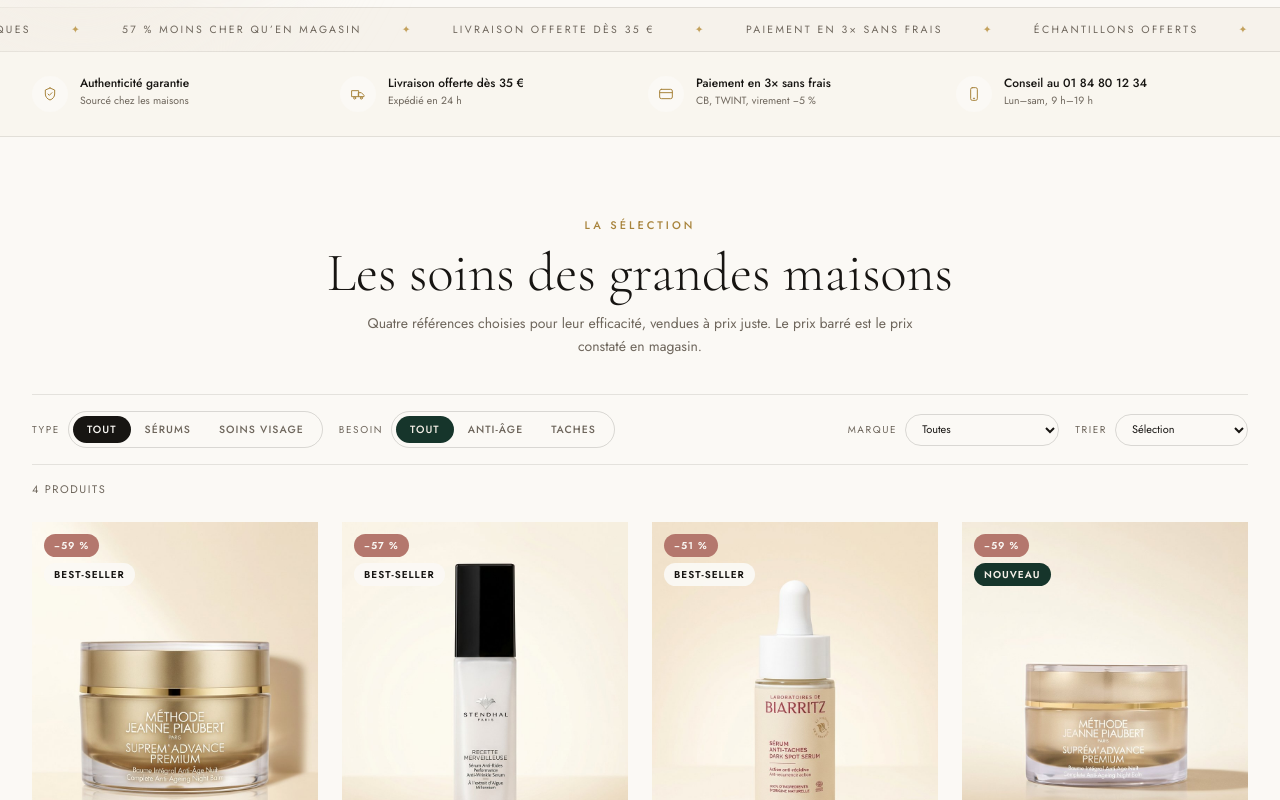
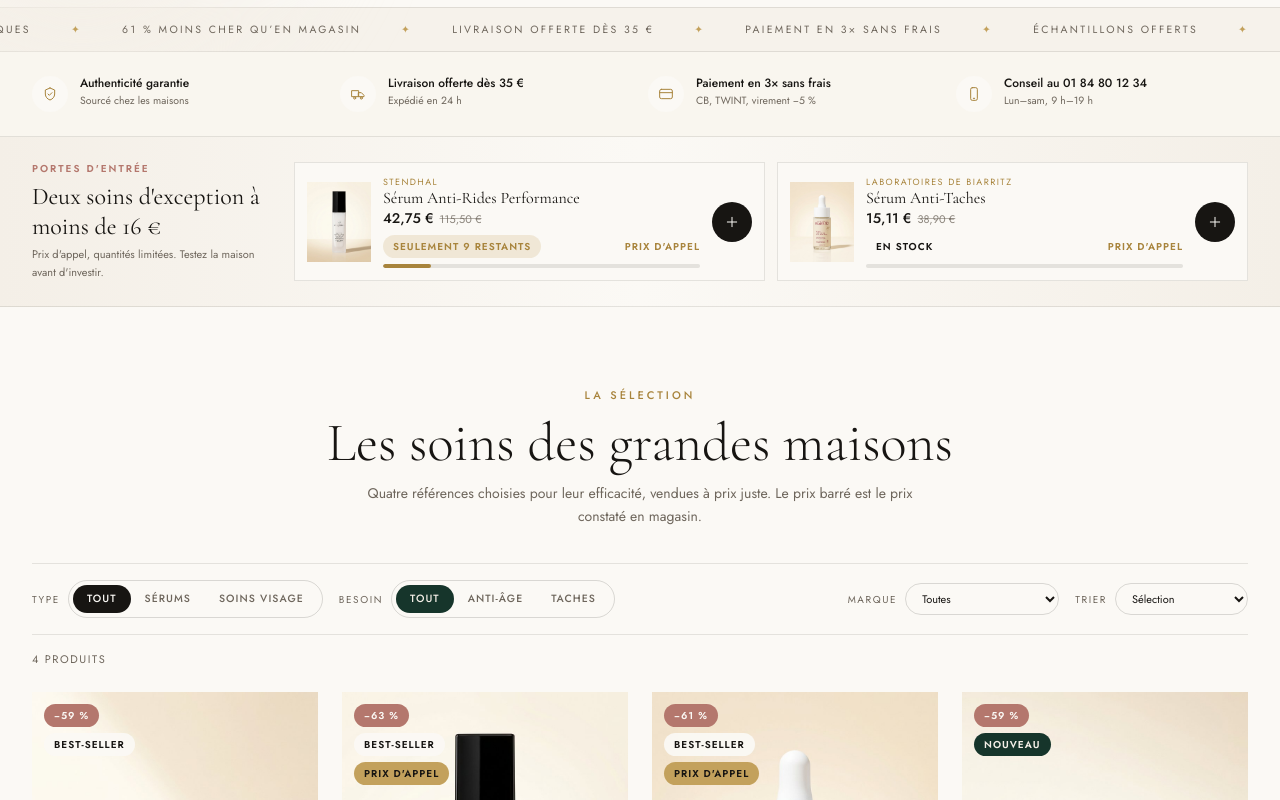
Before and after one commit to ASALA77722/beauty, a React (Vite) app: page / in a window 1280 px wide. Shown: the part 1020-1820 px from the top of the page. Built offline with nearby package versions, Linux system fonts and the light colour scheme.

Commit message:
Ajoute stocks limités, produits d'appel et réservation de panier
Co-authored-by: arena-agent <297053741+arena-agent@users.noreply.github.com>

```diff
--- a/src/App.jsx
+++ b/src/App.jsx
@@ -6,6 +6,7 @@ import CheckoutModal from './components/CheckoutModal'
 import Faq from './components/Faq'
 import Footer from './components/Footer'
 import Hero from './components/Hero'
+import LeadBanner from './components/LeadBanner'
 import Icon from './components/Icon'
 import Navbar from './components/Navbar'
 import Newsletter from './components/Newsletter'
@@ -81,6 +82,7 @@ export default function App() {
       <main>
         <Hero />
         <TrustBar />
+        <LeadBanner />
         <Shop onOpenProduct={setActiveProduct} />
         <Offers />
         <Brands />
--- a/src/components/CartDrawer.jsx
+++ b/src/components/CartDrawer.jsx
@@ -3,6 +3,7 @@ import { useAuth } from '../hooks/useAuth'
 import { useCart } from '../hooks/useCart'
 import { FREE_SHIPPING_THRESHOLD, euro } from '../lib/format'
 import Icon from './Icon'
+import ReserveTimer from './ReserveTimer'
 
 export default function CartDrawer({ onCheckout }) {
   const {
@@ -29,6 +30,7 @@ export default function CartDrawer({ onCheckout }) {
     appliedCode,
     applyPromo,
     removePromo,
+    reservedUntil,
   } = useCart()
   const { user, openAuth } = useAuth()
 
@@ -101,6 +103,9 @@ export default function CartDrawer({ onCheckout }) {
                   Ajoutez un 2ᵉ produit → −10 %, un 3ᵉ → −15 % sur le total.
                 </p>
               )}
+              <div className="mt-2.5">
+                <ReserveTimer until={reservedUntil} />
+              </div>
             </div>
 
             <ul className="flex-1 overflow-y-auto px-6">
--- a/src/components/CheckoutModal.jsx
+++ b/src/components/CheckoutModal.jsx
@@ -4,6 +4,7 @@ import { useAuth } from '../hooks/useAuth'
 import { useCart } from '../hooks/useCart'
 import { ORDERS_KEY, euro, readJson, writeJson } from '../lib/format'
 import Icon from './Icon'
+import ReserveTimer from './ReserveTimer'
 
 const inputClass = 'field mt-1.5'
 
@@ -27,6 +28,7 @@ export default function CheckoutModal({ open, onClose }) {
     clear,
     appliedCode,
     removePromo,
+    reservedUntil,
   } = useCart()
 
   const [form, setForm] = useState({
@@ -285,6 +287,9 @@ export default function CheckoutModal({ open, onClose }) {
               <h3 className="text-[11px] font-medium uppercase tracking-[0.16em] text-inkSoft">
                 Récapitulatif
               </h3>
+              <div className="mt-3">
+                <ReserveTimer until={reservedUntil} />
+              </div>
               <ul className="mt-3 space-y-3">
                 {items.map(({ product, qty }) => (
                   <li key={product.id} className="flex items-center gap-2.5">
--- /dev/null
+++ b/src/components/LeadBanner.jsx
@@ -0,0 +1,65 @@
+import { LEAD_PRODUCTS, brandOf, finalPrice } from '../data/shop'
+import { useCart } from '../hooks/useCart'
+import { euro } from '../lib/format'
+import Icon from './Icon'
+import StockMeter from './StockMeter'
+
+export default function LeadBanner() {
+  const { addItem } = useCart()
+  const leads = LEAD_PRODUCTS()
+
+  return (
+    <section className="border-b border-ink/10 bg-gradient-to-r from-cream via-ivory to-cream py-6">
+      <div className="container-x">
+        <div className="flex flex-col gap-5 lg:flex-row lg:items-center lg:gap-8">
+          <div className="shrink-0 lg:max-w-[230px]">
+            <p className="text-[10px] font-semibold uppercase tracking-[0.2em] text-rose">
+              Portes d'entrée
+            </p>
+            <h2 className="mt-1.5 font-serif text-2xl leading-tight text-ink">
+              Deux soins d'exception à moins de 16 €
+            </h2>
+            <p className="mt-1 text-[11px] leading-relaxed text-inkSoft">
+              Prix d'appel, quantités limitées. Testez la maison avant d'investir.
+            </p>
+          </div>
+
+          <div className="grid flex-1 gap-3 sm:grid-cols-2">
+            {leads.map((product) => (
+              <article
+                key={product.id}
+                className="flex items-center gap-3 border border-ink/10 bg-ivory p-3"
+              >
+                <img
+                  src={product.image}
+                  alt={product.name}
+                  loading="lazy"
+                  className="h-20 w-16 shrink-0 object-cover"
+                />
+                <div className="min-w-0 flex-1">
+                  <p className="text-[9px] uppercase tracking-[0.16em] text-goldDeep">
+                    {brandOf(product).name}
+                  </p>
+                  <p className="truncate font-serif text-[16px] leading-tight">{product.name}</p>
+                  <div className="flex items-baseline gap-1.5">
+                    <span className="text-[14px] font-medium text-ink">{euro(finalPrice(product))}</span>
+                    <span className="market-price">{euro(product.marketPrice)}</span>
+                  </div>
+                  <StockMeter product={product} compact />
+                </div>
+                <button
+                  type="button"
+                  onClick={() => addItem(product, 1)}
+                  className="flex h-10 w-10 shrink-0 items-center justify-center rounded-full bg-ink text-ivory transition-colors hover:bg-goldDeep"
+                  aria-label={`Ajouter ${product.name} au panier`}
+                >
+                  <Icon name="plus" className="h-4 w-4" />
+                </button>
+              </article>
+            ))}
+          </div>
+        </div>
+      </div>
+    </section>
+  )
+}
--- a/src/components/ProductCard.jsx
+++ b/src/components/ProductCard.jsx
@@ -3,6 +3,7 @@ import { useCart } from '../hooks/useCart'
 import { discountPercent, euro } from '../lib/format'
 import Icon from './Icon'
 import Stars from './Stars'
+import StockMeter from './StockMeter'
 
 export default function ProductCard({ product, onOpen }) {
   const { addItem } = useCart()
@@ -10,7 +11,6 @@ export default function ProductCard({ product, onOpen }) {
   const price = finalPrice(product)
   const off = discountPercent(product.marketPrice, price)
   const launchSaving = Math.round((product.price - price) * 100) / 100
-  const lowStock = product.stock <= 8
 
   return (
     <article className="group flex flex-col">
@@ -38,6 +38,7 @@ export default function ProductCard({ product, onOpen }) {
           {off > 0 && <span className="badge bg-rose text-ivory">−{off} %</span>}
           {product.bestseller && <span className="badge bg-ivory/95 text-ink">Best-seller</span>}
           {product.isNew && <span className="badge bg-forest text-cream">Nouveau</span>}
+          {product.lead && <span className="badge bg-gold text-ink">Prix d'appel</span>}
         </div>
 
         <div className="absolute inset-x-3 bottom-3 translate-y-3 opacity-0 transition-all duration-500 group-hover:translate-y-0 group-hover:opacity-100 max-md:translate-y-0 max-md:opacity-100">
@@ -82,9 +83,10 @@ export default function ProductCard({ product, onOpen }) {
           </p>
         )}
 
-        <p className="mt-1.5 flex items-center gap-1.5 text-[10.5px] text-inkSoft">
+        <StockMeter product={product} compact />
+        <p className="mt-2 flex items-center gap-1.5 text-[10.5px] text-inkSoft">
           <Icon name="truck" className="h-3.5 w-3.5 text-gold" />
-          {lowStock ? `Plus que ${product.stock} en stock` : 'Expédié en 24 h'}
+          Expédié en 24 h · Retours 30 j
         </p>
       </div>
     </article>
--- a/src/components/ProductModal.jsx
+++ b/src/components/ProductModal.jsx
@@ -5,6 +5,7 @@ import { useCart } from '../hooks/useCart'
 import { discountPercent, euro } from '../lib/format'
 import Icon from './Icon'
 import Stars from './Stars'
+import StockMeter from './StockMeter'
 
 export default function ProductModal({ product, onClose }) {
   const { addItem } = useCart()
@@ -96,6 +97,13 @@ export default function ProductModal({ product, onClose }) {
                 </li>
               ))}
             </ul>
+
+            <div className="mt-4 rounded-xl bg-cream/70 px-3.5 py-2.5">
+              <StockMeter product={product} compact />
+              <p className="mt-1.5 text-[10.5px] text-inkSoft">
+                Stock réel, mis à jour en continu. Expédition sous 24 h ouvrées.
+              </p>
+            </div>
 
             <div className="mt-4 divide-y divide-ink/10 border-y border-ink/10">
               <div>
--- /dev/null
+++ b/src/components/ReserveTimer.jsx
@@ -0,0 +1,41 @@
+import { useEffect, useState } from 'react'
+import Icon from './Icon'
+
+/** Compte à rebours de réservation (prix + stocks) affiché dans le panier. */
+export default function ReserveTimer({ until, tone = 'light' }) {
+  const [left, setLeft] = useState(() => Math.max(0, until - Date.now()))
+
+  useEffect(() => {
+    const timer = setInterval(() => setLeft(Math.max(0, until - Date.now())), 1000)
+    return () => clearInterval(timer)
+  }, [until])
+
+  const minutes = Math.floor(left / 60000)
+  const seconds = Math.floor((left % 60000) / 1000)
+  const expired = left <= 0
+  const urgent = left <= 120000
+
+  const base =
+    tone === 'dark'
+      ? 'bg-cream/10 text-cream'
+      : urgent
+        ? 'bg-rose/10 text-rose'
+        : 'bg-sage/10 text-sage'
+
+  return (
+    <div className={`flex items-center gap-2 rounded-lg px-3 py-2 text-[11px] ${base}`}>
+      <Icon name="lock" className="h-3.5 w-3.5 shrink-0" />
+      {expired ? (
+        <span>Réservation expirée — les prix peuvent avoir changé.</span>
+      ) : (
+        <span>
+          Prix et stocks réservés pendant{' '}
+          <strong className="font-semibold tabular-nums">
+            {String(minutes).padStart(2, '0')}:{String(seconds).padStart(2, '0')}
+          </strong>
+          {urgent ? ' — plus que quelques minutes !' : ''}
+        </span>
+      )}
+    </div>
+  )
+}
--- /dev/null
+++ b/src/components/StockMeter.jsx
@@ -0,0 +1,45 @@
+import { stockLevel } from '../data/shop'
+
+const TONES = {
+  critique: 'bg-rose text-ivory',
+  faible: 'bg-gold/20 text-goldDeep',
+  ok: 'bg-sage/15 text-sage',
+}
+
+const BARS = {
+  critique: 'bg-rose',
+  faible: 'bg-goldDeep',
+  ok: 'bg-sage',
+}
+
+/** Jauge de stock : crée l'urgence sans exagérer. */
+export default function StockMeter({ product, compact = false }) {
+  const level = stockLevel(product)
+  const ratio = Math.max(0.06, Math.min(1, product.stock / (product.stockInitial || 40)))
+
+  return (
+    <div className={compact ? 'mt-1.5' : 'mt-3'}>
+      <div className="flex items-center justify-between gap-2">
+        <span className={`badge ${TONES[level.tone]}`}>{level.label}</span>
+        {product.lead && (
+          <span className="text-[10px] font-semibold uppercase tracking-[0.1em] text-goldDeep">
+            Prix d'appel
+          </span>
+        )}
+      </div>
+      <div
+        className="mt-1.5 h-1 w-full overflow-hidden rounded-full bg-ink/10"
+        role="progressbar"
+        aria-valuemin={0}
+        aria-valuemax={100}
+        aria-valuenow={Math.round(ratio * 100)}
+        aria-label={`Stock restant : ${product.stock} sur ${product.stockInitial}`}
+      >
+        <div
+          className={`h-full rounded-full transition-all duration-700 ${BARS[level.tone]}`}
+          style={{ width: `${ratio * 100}%` }}
+        />
+      </div>
+    </div>
+  )
+}
--- a/src/data/shop.js
+++ b/src/data/shop.js
@@ -25,7 +25,8 @@ export const PRODUCTS = [
     reviews: 412,
     bestseller: true,
     isNew: false,
-    stock: 8,
+    stock: 6,
+    stockInitial: 40,
     description:
       "Le baume de nuit signature de la Méthode Jeanne Piaubert. Sa texture fondante au complexe Suprém'Advance Premium accompagne la peau pendant le sommeil : rides lissées, fermeté retrouvée, teint reposé au réveil.",
     benefits: [
@@ -48,13 +49,15 @@ export const PRODUCTS = [
     concern: 'Anti-âge',
     volume: '30 ml',
     marketPrice: 115.5,
-    price: 52,
+    price: 45,
     image: '/img/serum-anti-rides.jpg',
     rating: 4.7,
     reviews: 268,
     bestseller: true,
     isNew: false,
-    stock: 14,
+    lead: true,
+    stock: 9,
+    stockInitial: 60,
     description:
       "Un sérum concentré à l'extrait d'Algue Millennium, l'actif signature de Stendhal. Il cible les rides installées et prévient leur formation, pour une peau repulpée et un galbe redessiné.",
     benefits: [
@@ -77,13 +80,15 @@ export const PRODUCTS = [
     concern: 'Taches',
     volume: '30 ml',
     marketPrice: 38.9,
-    price: 19.9,
+    price: 15.9,
     image: '/img/serum-anti-taches.jpg',
     rating: 4.6,
     reviews: 731,
     bestseller: true,
     isNew: false,
-    stock: 32,
+    lead: true,
+    stock: 12,
+    stockInitial: 90,
     description:
       "Un sérum 100 % d'origine naturelle qui cible les taches pigmentaires et prévient leur réapparition. Formulé à l'extrait de camomille et à la vitamine C d'origine naturelle, il unifie le teint sans photosensibiliser.",
     benefits: [
@@ -112,7 +117,8 @@ export const PRODUCTS = [
     reviews: 189,
     bestseller: false,
     isNew: true,
-    stock: 6,
+    stock: 4,
+    stockInitial: 25,
     description:
       'Un soin ciblé pour le regard : poches désengorgées, cernes atténués, rides de la patte d’oie lissées. Sa texture gel-crème se fond instantanément et convient au port de lentilles.',
     benefits: [
@@ -141,6 +147,15 @@ export const brandOf = (product) => BRANDS.find((brand) => brand.id === product.
 /** Prix effectif d'un produit, remise de lancement incluse. */
 export const finalPrice = (product) =>
   Math.round(product.price * (1 - FLASH_OFFER.percent / 100) * 100) / 100
+
+/** Niveau d'urgence affiché selon le stock restant. */
+export const stockLevel = (product) => {
+  if (product.stock <= 5) return { tone: 'critique', label: `Plus que ${product.stock} en stock` }
+  if (product.stock <= 10) return { tone: 'faible', label: `Seulement ${product.stock} restants` }
+  return { tone: 'ok', label: 'En stock' }
+}
+
+export const LEAD_PRODUCTS = () => PRODUCTS.filter((product) => product.lead)
 
 /** Statistiques de remise, dérivées du catalogue (évite les incohérences de texte). */
 export const PRICE_STATS = (() => {
--- a/src/hooks/useCart.jsx
+++ b/src/hooks/useCart.jsx
@@ -29,6 +29,7 @@ export function CartProvider({ children }) {
   const [promoInput, setPromoInput] = useState('')
   const [appliedCode, setAppliedCode] = useState(null)
   const [paymentId, setPaymentId] = useState('card')
+  const [reservedUntil, setReservedUntil] = useState(() => Date.now() + 15 * 60000)
 
   useEffect(() => {
     writeJson(CART_KEY, lines)
@@ -64,6 +65,7 @@ export function CartProvider({ children }) {
       }
       return [...current, { id: product.id, qty }]
     })
+    setReservedUntil(Date.now() + 15 * 60000)
     setToast({ name: product.name, qty })
   }, [])
 
@@ -120,6 +122,7 @@ export function CartProvider({ children }) {
       paymentId,
       setPaymentId,
       payment,
+      reservedUntil,
       toast,
       dismissToast: () => setToast(null),
     }),
@@ -137,6 +140,7 @@ export function CartProvider({ children }) {
       removePromo,
       paymentId,
       payment,
+      reservedUntil,
       toast,
     ],
   )
```
Also changed, not shown: 1 other file (tests, documents, lock files or other folders).
